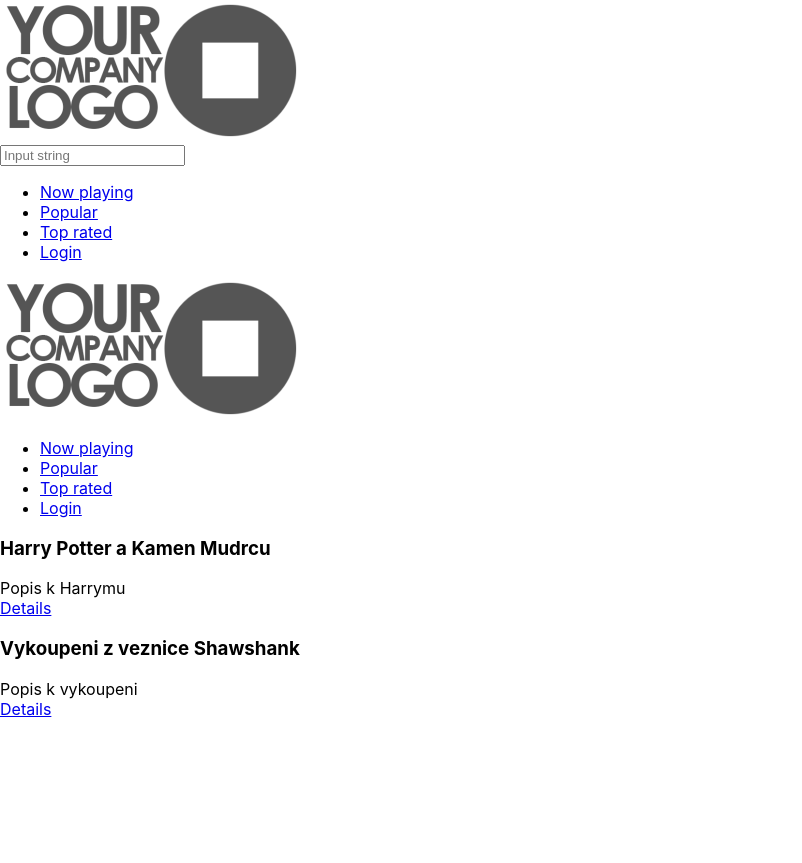
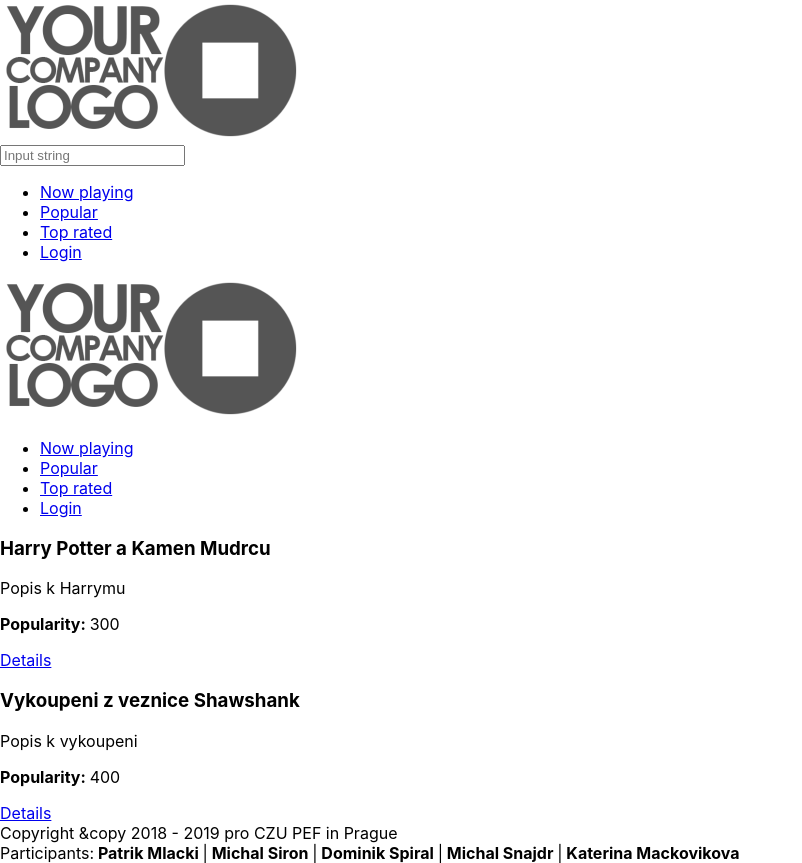
Before and after one commit to CzuProjects/czu-movie-dbs, a React app: page / in a window 1280 px wide. Shown: the whole page, without its empty margins (0-802 px from the left). Before the commit the page ends 800 px from the top, so only its background shows below. Built offline with nearby package versions, Linux system fonts and the light colour scheme.

Commit message:
Footer and added popularity information

```diff
--- a/src/App.css
+++ b/src/App.css
@@ -1,5 +1,7 @@
 .App {
   text-align: center;
+  min-height:100%;
+  position:relative;
 }
 
 .App-logo {
--- /dev/null
+++ b/src/components/Footer/Footer.css
@@ -0,0 +1,5 @@
+.Footer {
+    text-align: center;
+    height: 50px;
+    background-color: #efefef;
+}
--- /dev/null
+++ b/src/components/Footer/Footer.js
@@ -0,0 +1,17 @@
+import React from 'react';
+import classes from './Footer.css';
+
+const footer = () => (
+    <div className={classes.Footer}>
+        <div>Copyright &copy 2018 - 2019 pro CZU PEF in Prague</div>
+        <div>Participants:
+            <strong> Patrik Mlacki </strong>|
+            <strong> Michal Siron </strong>|
+            <strong> Dominik Spiral </strong>|
+            <strong> Michal Snajdr </strong>|
+            <strong> Katerina Mackovikova</strong>
+        </div>
+    </div>
+);
+
+export default footer;
--- a/src/components/Layout/Layout.css
+++ b/src/components/Layout/Layout.css
@@ -1,3 +1,4 @@
 .Content{
     margin-top: 72px;
+    min-height: calc(100vh - 125px);
 }
--- a/src/components/Layout/Layout.js
+++ b/src/components/Layout/Layout.js
@@ -2,6 +2,7 @@ import React, { Component } from 'react';
 import classes from './Layout.css';
 import Toolbar from '../Navigation/Toolbar/Toolbar';
 import SideDrawer from '../Navigation/SideDrawer/SideDrawer';
+import Footer from '../Footer/Footer';
 
 class Layout extends Component {
 
@@ -20,6 +21,7 @@ class Layout extends Component {
                 <main className={classes.Content}>
                     {this.props.children}
                 </main>
+                <Footer />
             </>
         );
     }
--- a/src/components/Movie/Movie.js
+++ b/src/components/Movie/Movie.js
@@ -6,7 +6,7 @@ const movie = (props) => (
 
     <article className={classes.Movie}>
         <h1>{props.title}</h1>
-        <div>{props.overview}</div>
+        <div>{props.overview}<p><strong>Popularity: </strong>{props.popularity}</p></div>
         <Link to={"/movie-detail/"+props.id}>Details</Link>
     </article>
 );
--- a/src/containers/MovieDbs/Movies/Movies.js
+++ b/src/containers/MovieDbs/Movies/Movies.js
@@ -8,8 +8,8 @@ class Movies extends Component {
 
     state = {
         movies: [
-            {id: 1, title: 'Harry Potter a Kamen Mudrcu', overview: 'Popis k Harrymu'},
-            {id: 2, title: 'Vykoupeni z veznice Shawshank', overview: 'Popis k vykoupeni'}
+            {id: 1, title: 'Harry Potter a Kamen Mudrcu', overview: 'Popis k Harrymu', popularity: 300},
+            {id: 2, title: 'Vykoupeni z veznice Shawshank', overview: 'Popis k vykoupeni', popularity: 400}
         ]
     };
 
@@ -20,6 +20,7 @@ class Movies extends Component {
                     this.setState({
                         movies: response.data.results
                     });
+                    console.log(response.data);
                 }).catch(error => {
                     console.log(error);
             });
@@ -34,6 +35,7 @@ class Movies extends Component {
                     key={movie.id}
                     title={movie.title}
                     overview={movie.overview}
+                    popularity={movie.popularity}
                     id={movie.id}/>
             )
         });
```
